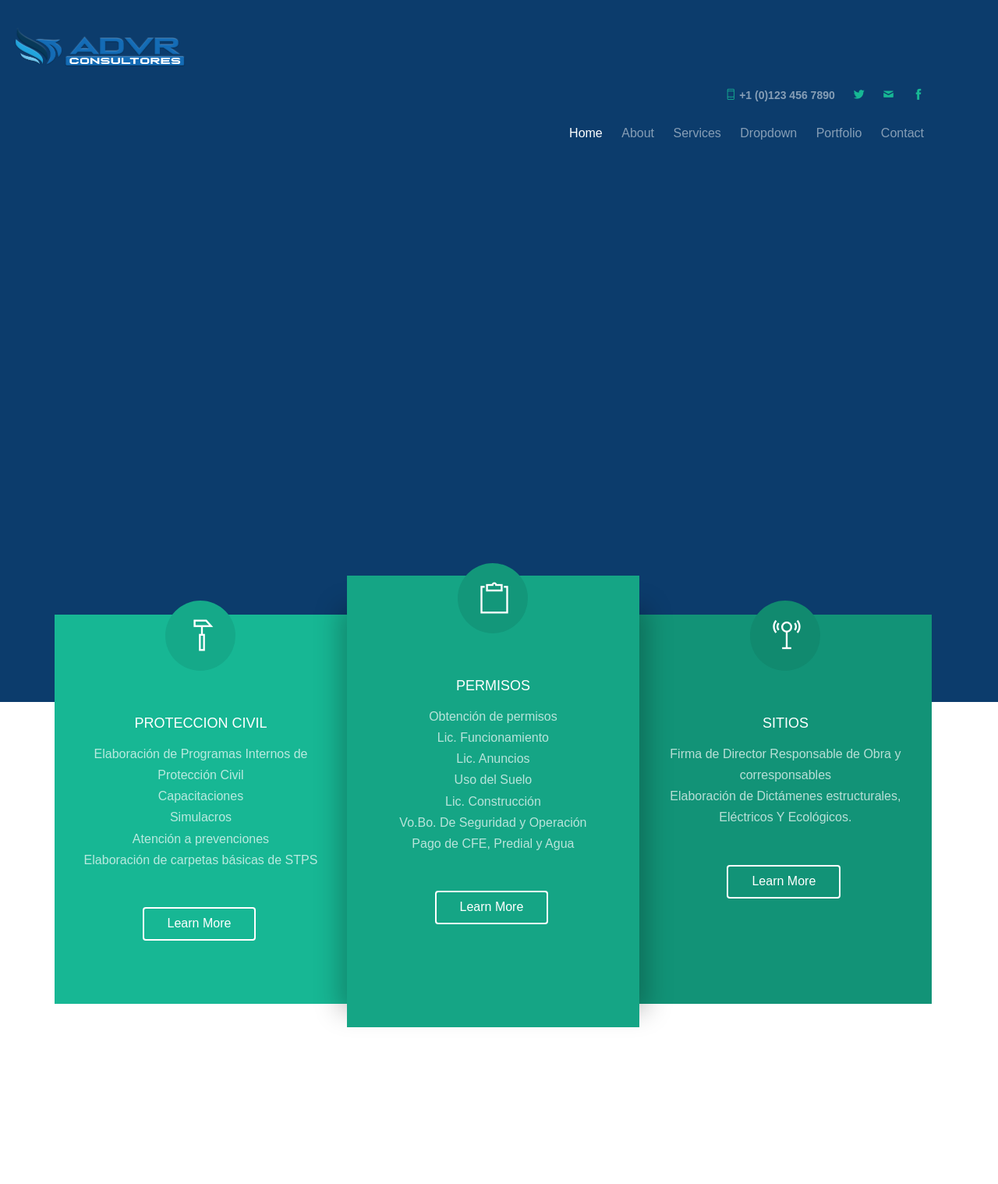
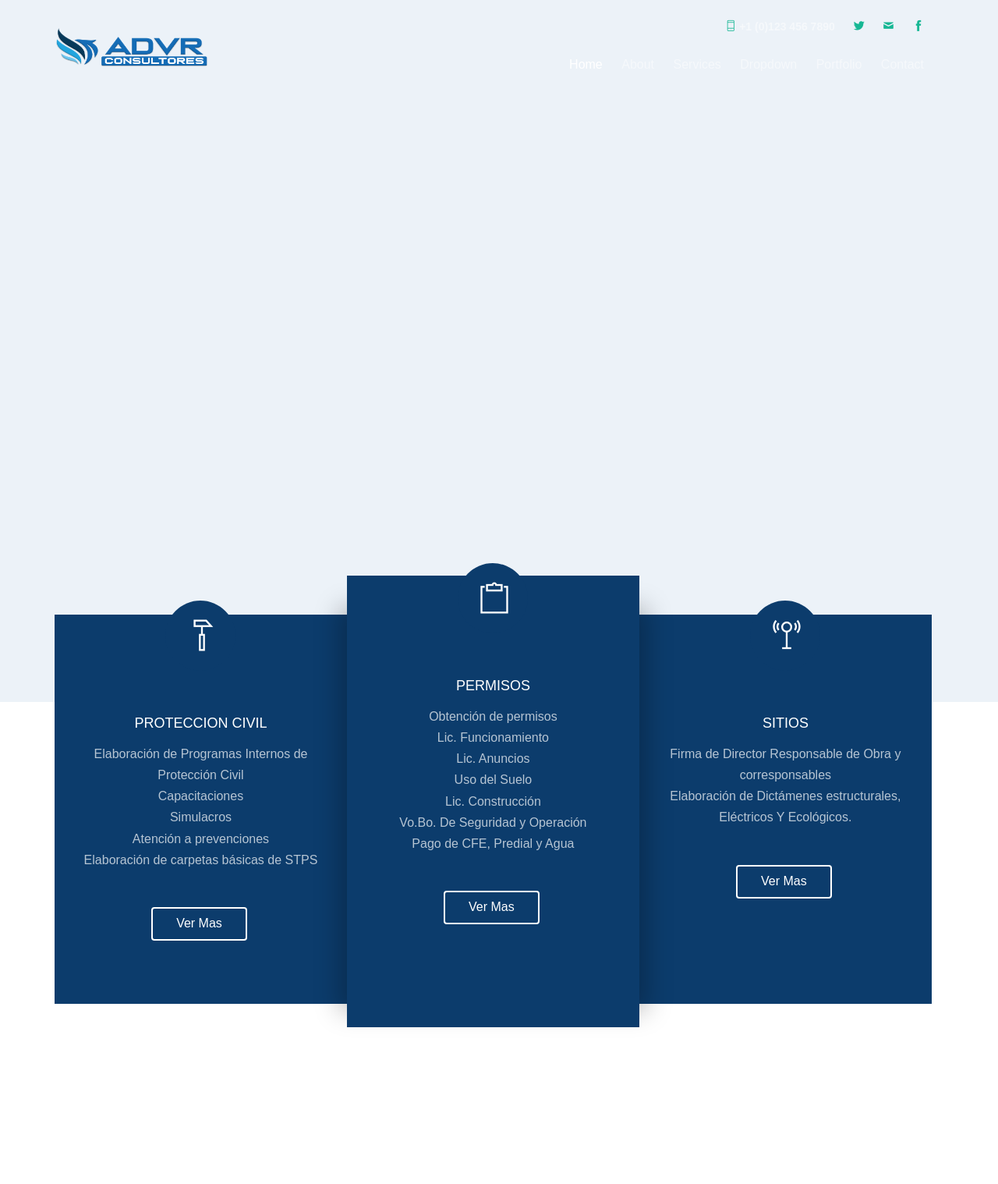
Before and after one commit to AlphaFG00/advrLP, a PHP site: page / in a window 1280 px wide. Shown: the top 1518 px of the page at 78% size. Run offline with PHP 8.4, Linux system fonts and the light colour scheme; some web fonts are replaced.

Commit message:
cambio de colores y fondo, posicion de logo

```diff
--- a/css/style.css
+++ b/css/style.css
@@ -24,6 +24,7 @@ img#mainAdvr{
    height: 80px;
   width: 20%;
   align-content: left;
+  position: absolute;
 }
 
 #page {
@@ -346,6 +347,7 @@ h1, h2, h3, h4, h5, h6, figure {
 .gtco-cover a:hover {
   color: white;
 }
+
 .gtco-cover .overlay {
   z-index: 1;
   position: absolute;
@@ -353,7 +355,7 @@ h1, h2, h3, h4, h5, h6, figure {
   top: 0;
   left: 0;
   right: 0;
-  background: #0C3C6C;
+  background: #ECF2F8;
 }
 .gtco-cover > .gtco-container {
   position: relative;
@@ -1479,11 +1481,14 @@ form label {
     top: -2em;
   }
 }
+/*modifica Proteccion Civil*/
+/*modifica Proteccion Civil*/
+/*modifica Proteccion Civil*/
 #gtco-features-3 .feature {
   width: 33.33%;
   float: left;
   padding: 30px;
-  background: #17B794;
+  background: #0C3C6C;
   position: relative;
   text-align: center;
 }
@@ -1504,13 +1509,14 @@ form label {
   font-size: 16px;
   line-height: 1.7;
 }
+/*modifica ICONO Proteccion Civil*/
 #gtco-features-3 .feature .icon {
   display: block;
   width: 90px;
   height: 90px;
   margin: 0 auto 10px auto;
   position: relative;
-  background: #15a989;
+  background: #0C3C6C;
   top: -3em;
   -webkit-border-radius: 50%;
   -moz-border-radius: 50%;
@@ -1531,13 +1537,15 @@ form label {
 #gtco-features-3 .feature.feature-1 {
   z-index: 7;
 }
+/*modifica PERMISOS*/
+
 #gtco-features-3 .feature.feature-2 {
   bottom: 0px;
   z-index: 10;
   -webkit-box-shadow: 0px 0 30px 10px rgba(0, 0, 0, 0.25);
   -moz-box-shadow: 0px 0 30px 10px rgba(0, 0, 0, 0.25);
   box-shadow: 0px 0 30px 10px rgba(0, 0, 0, 0.25);
-  background: #15a585;
+  background: #0C3C6C;
 }
 @media screen and (max-width: 768px) {
   #gtco-features-3 .feature.feature-2 {
@@ -1546,8 +1554,9 @@ form label {
     box-shadow: none !important;
   }
 }
+/*modifica icono PERMISOS*/
 #gtco-features-3 .feature.feature-2 .icon {
-  background: #13977a;
+  background: #0C3C6C;
 }
 #gtco-features-3 .feature.feature-2 .feature-inner {
   top: -3em;
@@ -1558,11 +1567,12 @@ form label {
     top: 0;
   }
 }
+/*modifica icono PERMISOS*/
 #gtco-features-3 .feature.feature-2:before {
   position: absolute;
   top: -50px;
   content: "";
-  background: #15a585;
+  background: #0C3C6C;
   height: 50px;
   width: 100%;
   left: 0;
@@ -1576,7 +1586,7 @@ form label {
   position: absolute;
   bottom: -30px;
   content: "";
-  background: #15a585;
+  background: #0C3C6C;
   height: 30px;
   width: 100%;
   left: 0;
@@ -1589,12 +1599,13 @@ form label {
     box-shadow: none !important;
   }
 }
+/*MODIFICA SITIOS*/
 #gtco-features-3 .feature.feature-3 {
   z-index: 7;
-  background: #129377;
+  background: #0C3C6C;
 }
 #gtco-features-3 .feature.feature-3 .icon {
-  background: #118a6f;
+  background: #0C3C6C;
 }
 
 .gtco-flex {
--- a/index.html
+++ b/index.html
@@ -52,12 +52,15 @@
 
 	<div id="page">
 	<nav class="gtco-nav" role="navigation">
-		<img id="mainAdvr"class="slide-in-bck-center" src="images/advr_efectos.png">
+
 		<div class="gtco-container">
 
 
 			<div class="row">
+			<img id="mainAdvr"class="slide-in-bck-center" src="images/advr_efectos.png" align="right">
+
 				<div class="col-md-12 text-right gtco-contact">
+
 					<ul class="">
 						<li><a href="#"><i class="ti-mobile"></i> +1 (0)123 456 7890 </a></li>
 						<li><a href="http://twitter.com/gettemplatesco"><i class="ti-twitter-alt"></i> </a></li>
@@ -73,6 +76,7 @@
 				</div>
 				<!-- <img id="mainAdvr"class="slide-in-bck-center" src="images/advr_efectos.png"> -->
 				<div class="col-xs-8 text-right menu-1">
+
 					<ul>
 						<li class="active"><a href="index.html">Home</a></li>
 						<li><a href="about.html">About</a></li>
@@ -141,7 +145,7 @@
 							Elaboración de carpetas básicas de STPS
 						</p>
 						<br>
-						<p><a href="#" class="btn btn-white btn-outline">Learn More</a></p>
+						<p><a href="#" class="btn btn-white btn-outline">Ver Mas</a></p>
 					</div>
 				</div>
 				<div class="feature feature-2 animate-box" data-animate-effect="fadeInUp">
@@ -166,7 +170,7 @@
 						Pago de CFE, Predial y Agua
 						</p>
 						<br>
-						<p><a href="#" class="btn btn-white btn-outline">Learn More</a></p>
+						<p><a href="#" class="btn btn-white btn-outline">Ver Mas</a></p>
 					</div>
 				</div>
 				<div class="feature feature-3 animate-box" data-animate-effect="fadeInUp">
@@ -181,7 +185,7 @@
 							Elaboración de Dictámenes estructurales, Eléctricos Y Ecológicos.
 						</p>
 						<br>
-						<p><a href="#" class="btn btn-white btn-outline">Learn More</a></p>
+						<p><a href="#" class="btn btn-white btn-outline">Ver Mas</a></p>
 					</div>
 				</div>
 			</div>
```
Also changed, not shown: images/repMex.png (added).
